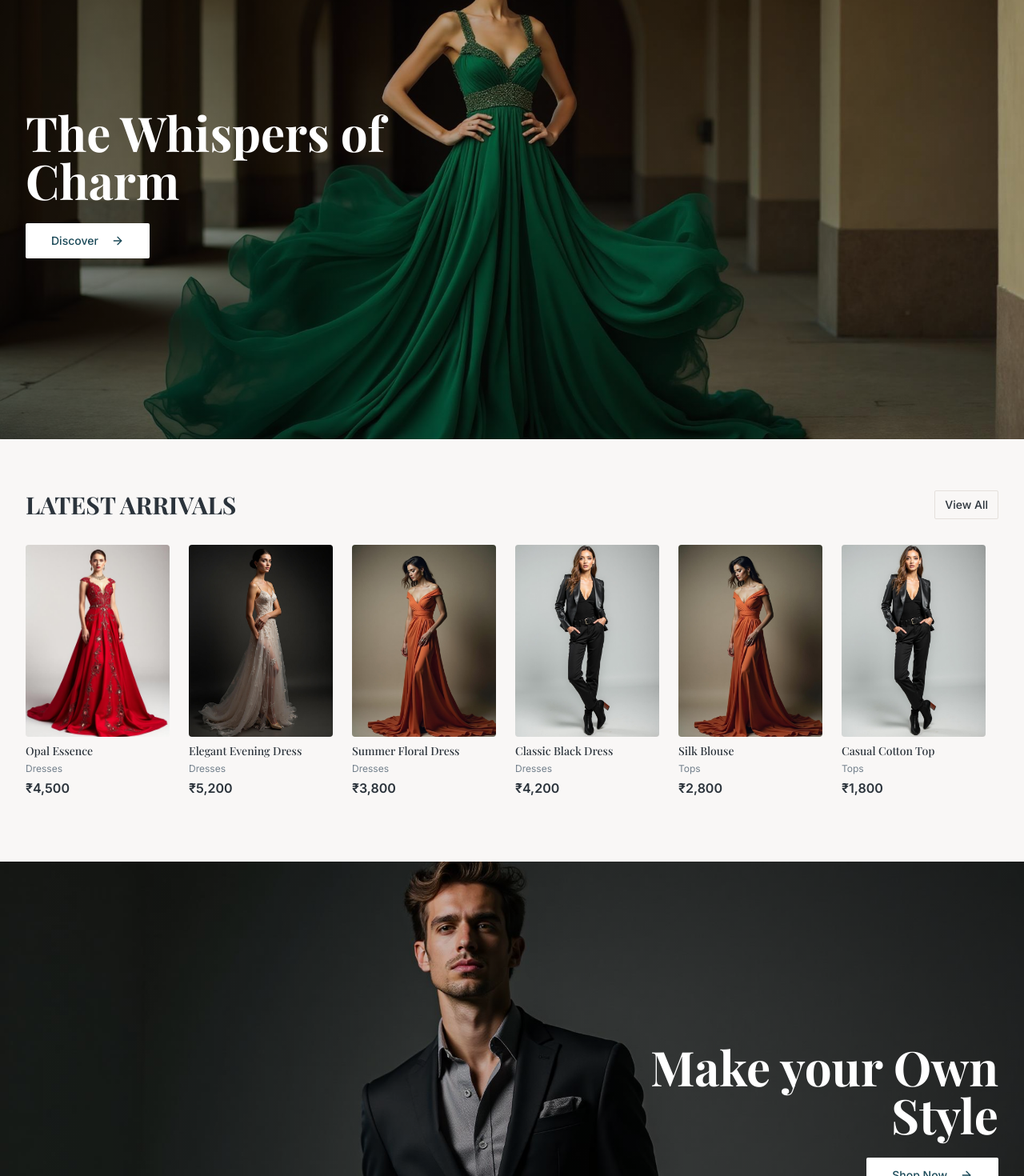
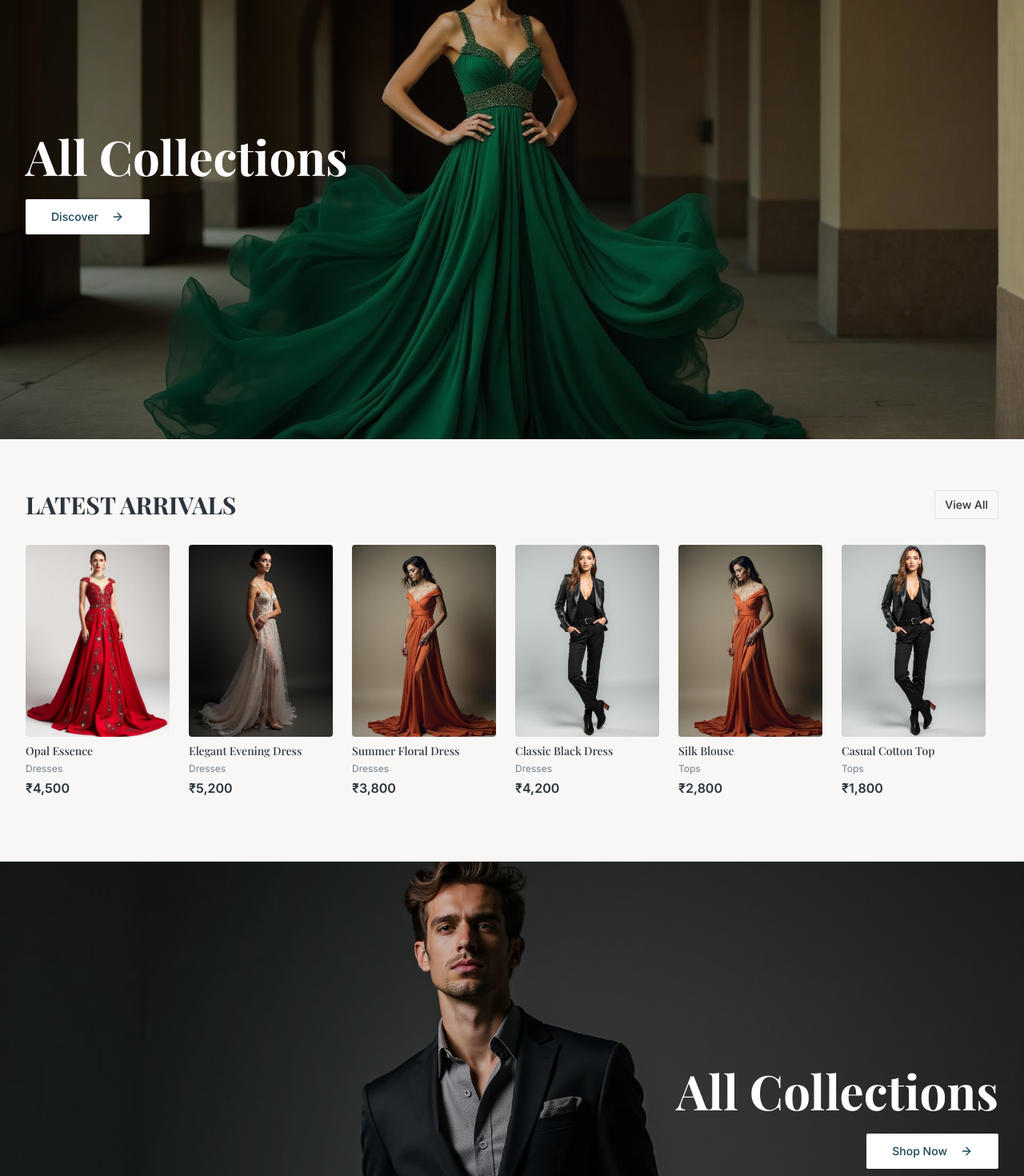
Before and after one commit to Pavanreddy56/elegant-atelier-clone-1234, a React (Vite) app: page / in a window 1280 px wide. Shown: the part 1420-2890 px from the top of the page at 80% size. Built offline with nearby package versions, Linux system fonts and the light colour scheme; the HTML template or start-up script is replaced by a standard one.

Commit message:
Update homepage sections

```diff
--- a/src/pages/Index.tsx
+++ b/src/pages/Index.tsx
@@ -103,7 +103,7 @@ const Index = () => {
           <div className="container">
             <div className="max-w-xl">
               <h1 className="text-4xl md:text-6xl font-serif font-bold text-white mb-6">
-                The Whispers of Charm
+                All Collections
               </h1>
               <Link to="/premium-women">
                 <Button size="lg" className="bg-white text-primary hover:bg-white/90">
@@ -158,7 +158,7 @@ const Index = () => {
           <div className="container">
             <div className="max-w-xl ml-auto text-right">
               <h1 className="text-4xl md:text-6xl font-serif font-bold text-white mb-6">
-                Make your Own Style
+                All Collections
               </h1>
               <Link to="/premium-men">
                 <Button size="lg" className="bg-white text-primary hover:bg-white/90">
```
